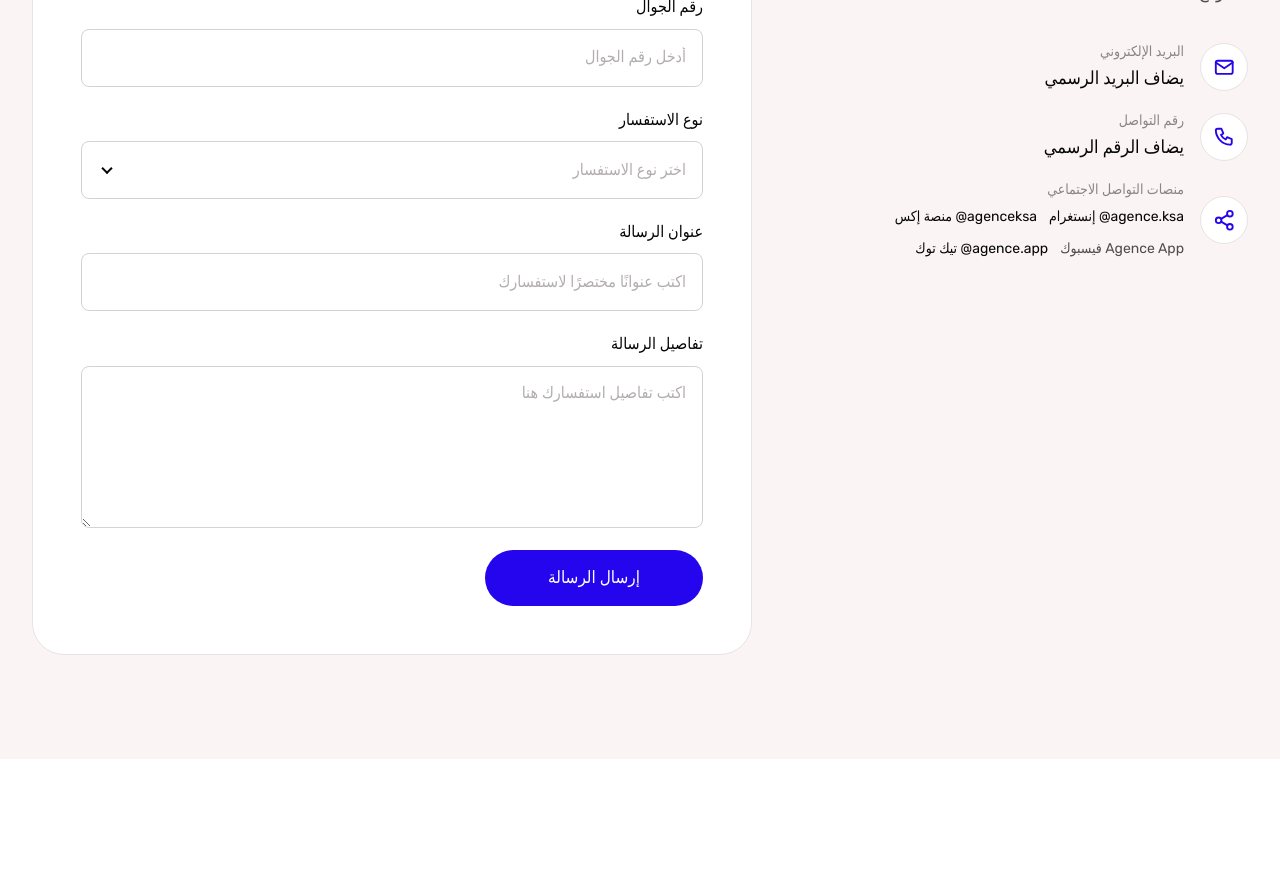
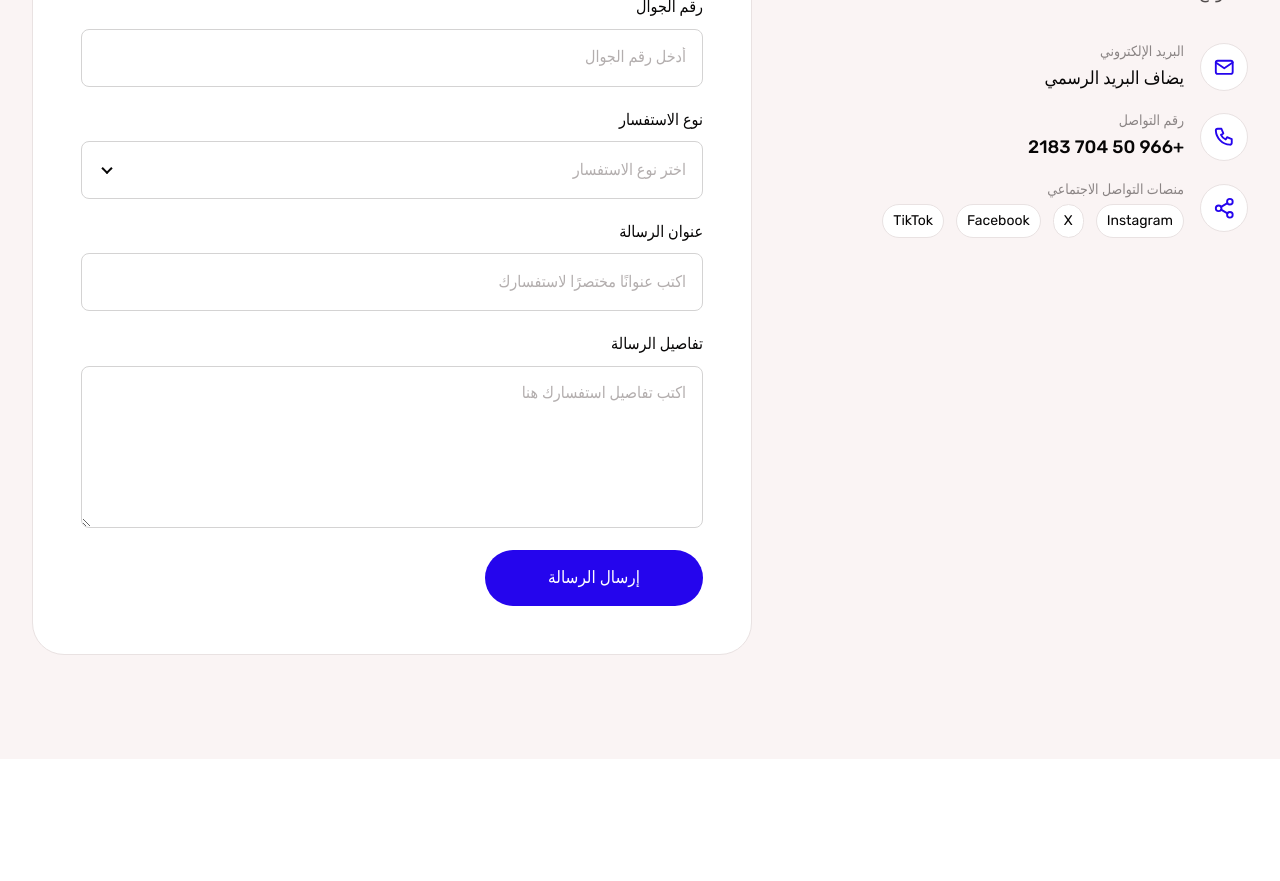
Before and after one commit to fatimahaminkhalid-alt/AGENCE, a Next.js app: page /AGENCE/ in a window 1280 px wide. Shown: the part 4620-5501 px from the top of the page. Built offline with nearby package versions, Linux system fonts and the light colour scheme; a web font is replaced by a local one.

Commit message:
feat: update contact information and enhance social links display

```diff
--- a/src/components/dashboard/SupportCenter.tsx
+++ b/src/components/dashboard/SupportCenter.tsx
@@ -46,7 +46,7 @@ export default function SupportCenter({ faqs }: { faqs: Faq[] }) {
             </span>
             <span>
               <small>رقم التواصل</small>
-              <strong>يضاف الرقم الرسمي</strong>
+              <strong>+966 50 704 2183</strong>
             </span>
           </li>
         </ul>
--- a/src/components/sections/Contact.module.css
+++ b/src/components/sections/Contact.module.css
@@ -38,6 +38,11 @@
   font-size: 0.875rem;
 }
 .social a {
+  display: inline-block;
+  padding: 3px 10px;
+  border: 1px solid var(--c-line);
+  border-radius: var(--radius-pill);
+  background: var(--c-white);
   color: var(--c-ink);
   transition: color 0.2s;
 }
--- a/src/components/sections/Contact.tsx
+++ b/src/components/sections/Contact.tsx
@@ -43,13 +43,9 @@ export function Contact() {
                 <div className={styles.socials}>
                   {socialLinks.map((social) => (
                     <span key={social.label} className={styles.social}>
-                      {social.href ? (
-                        <a href={social.href} target="_blank" rel="noreferrer" dir="ltr">
-                          {social.label} {social.account}
-                        </a>
-                      ) : (
-                        <span dir="ltr">{social.label} {social.account}</span>
-                      )}
+                      <a href={social.href} target="_blank" rel="noreferrer" dir="ltr">
+                        {social.label}
+                      </a>
                     </span>
                   ))}
                 </div>
--- a/src/lib/content.ts
+++ b/src/lib/content.ts
@@ -129,14 +129,14 @@ export const audiences = [
 
 export const contactInfo: { icon: IconName; label: string; value: string }[] = [
   { icon: "mail", label: "البريد الإلكتروني", value: "يضاف البريد الرسمي" },
-  { icon: "phone", label: "رقم التواصل", value: "يضاف الرقم الرسمي" },
+  { icon: "phone", label: "رقم التواصل", value: "+966 50 704 2183" },
 ];
 
 export const socialLinks = [
-  { label: "إنستغرام", account: "@agence.ksa", href: "https://www.instagram.com/agence.ksa/" },
-  { label: "منصة إكس", account: "@agenceksa", href: "https://x.com/agenceksa" },
-  { label: "فيسبوك", account: "Agence App" },
-  { label: "تيك توك", account: "@agence.app", href: "https://www.tiktok.com/@agence.app" },
+  { label: "Instagram", href: "https://www.instagram.com/agence.ksa/" },
+  { label: "X", href: "https://x.com/agenceksa" },
+  { label: "Facebook", href: "https://www.facebook.com/AgenceApp" },
+  { label: "TikTok", href: "https://www.tiktok.com/@agence.app" },
 ];
 
 export const footerColumns = [
```
